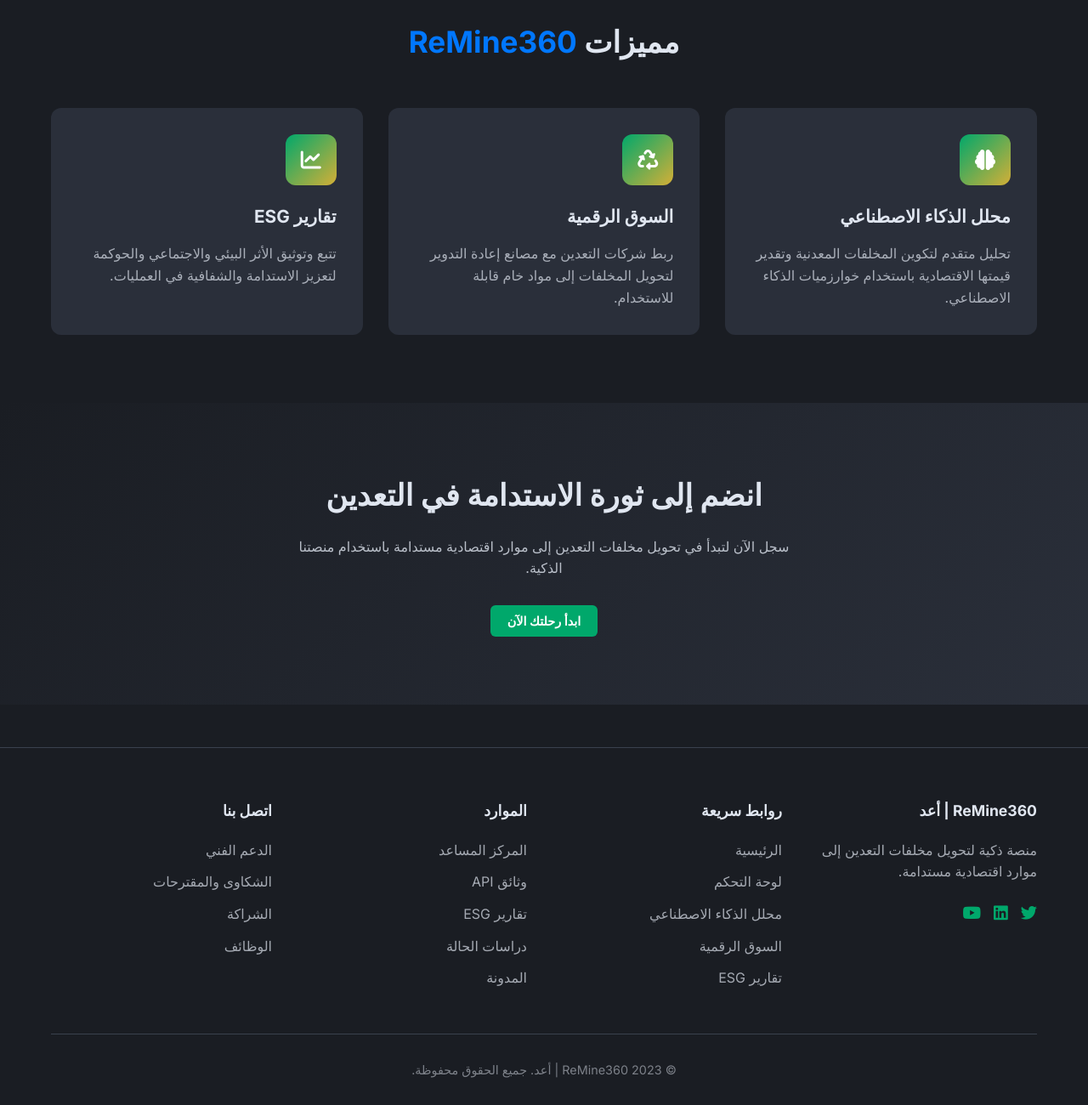
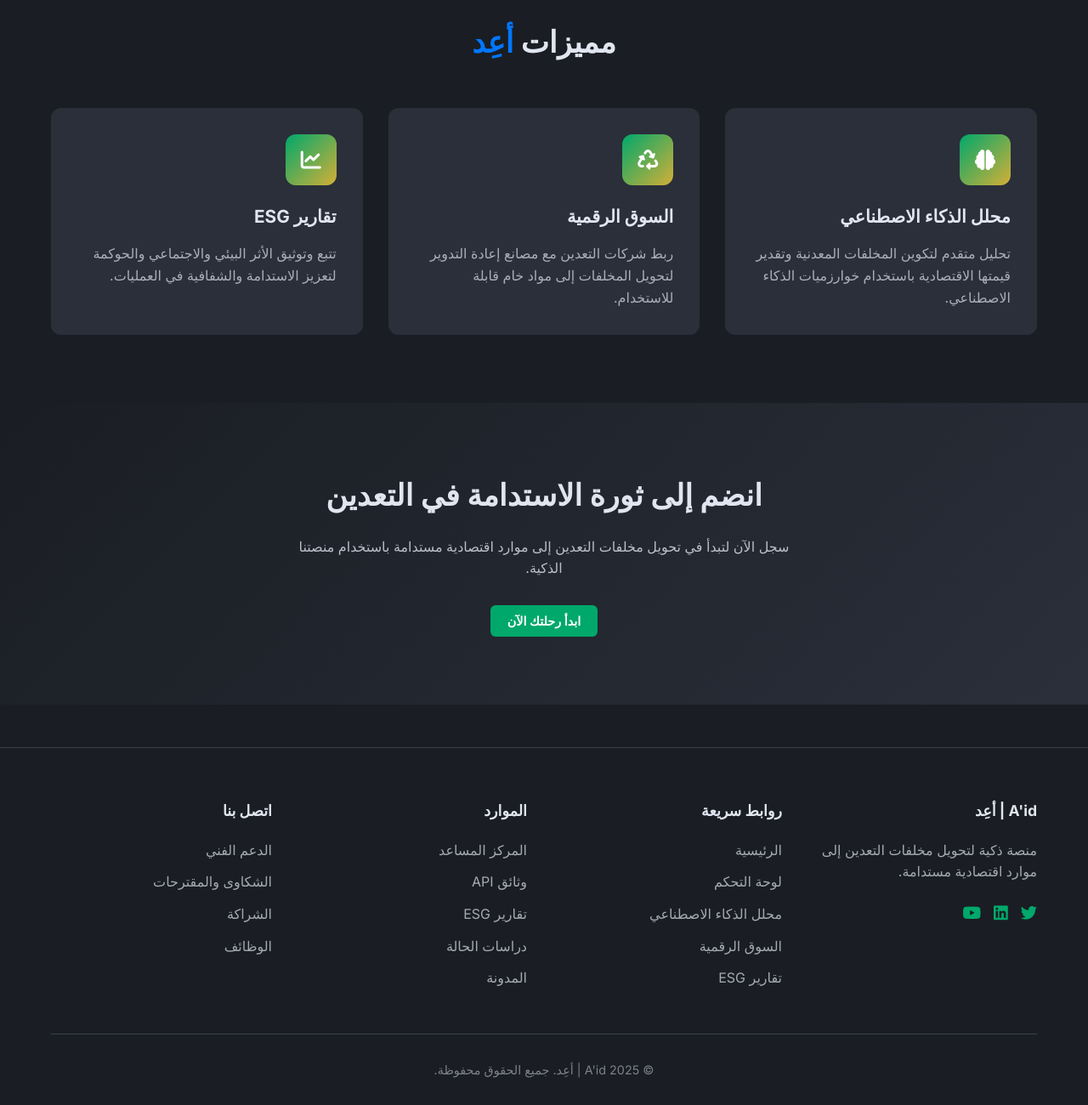
Before and after one commit to Yara-Gimu/ReMine360, a plain HTML site: page index.html in a window 1280 px wide. Shown: the part 1038-2338 px from the top of the page at 85% size. Drawn offline with nearby package versions, Linux system fonts and the light colour scheme.

Commit message:
Update index.html

```diff
--- a/index.html
+++ b/index.html
@@ -3,7 +3,7 @@
 <head>
     <meta charset="UTF-8">
     <meta name="viewport" content="width=device-width, initial-scale=1.0">
-    <title>ReMine360 | أعد - تحويل مخلفات التعدين إلى موارد اقتصادية</title>
+    <title>A'id | أعِد - تحويل مخلفات التعدين إلى موارد اقتصادية</title>
     <link rel="preconnect" href="https://fonts.googleapis.com">
     <link rel="preconnect" href="https://fonts.gstatic.com" crossorigin>
     <link href="https://fonts.googleapis.com/css2?family=Inter:wght@300;400;500;600;700&display=swap" rel="stylesheet">
@@ -1343,7 +1343,7 @@
         <div class="container header-container">
 <div class="logo" onclick="showPage('home')">
     <img src="logo.png" alt="ReMine360 Logo" class="logo-image">
-    <span>ReMine360</span> | <span>أعد</span>
+    <span>A'id</span> | <span>أعِد</span>
 </div>
             <nav>
                 <ul>
@@ -1415,7 +1415,7 @@
         <!-- Features Section -->
         <div class="features">
             <div class="container">
-                <h2 class="section-title">مميزات <span>ReMine360</span></h2>
+                <h2 class="section-title">مميزات <span>أعِد</span></h2>
                 <div class="features-grid">
                     <div class="feature-card" onclick="showPage('analyzer')">
                         <div class="feature-icon">
@@ -1456,7 +1456,7 @@
     <section id="login" class="page">
         <div class="container">
             <div class="login-container">
-                <h2 class="login-title">تسجيل الدخول إلى ReMine360</h2>
+                <h2 class="login-title">تسجيل الدخول إلى أعِد</h2>
                 <form id="loginForm">
                     <div class="form-group">
                         <label for="email">البريد الإلكتروني</label>
@@ -1994,7 +1994,7 @@
         <div class="container">
             <div class="footer-content">
                 <div class="footer-column">
-                    <h4>ReMine360 | أعد</h4>
+                    <h4>A'id | أعِد</h4>
                     <p style="color: rgba(224, 230, 240, 0.7); margin-bottom: 20px;">منصة ذكية لتحويل مخلفات التعدين إلى موارد اقتصادية مستدامة.</p>
                     <div style="display: flex; gap: 15px;">
                         <a href="#" style="color: var(--primary-green); font-size: 1.2rem;"><i class="fab fa-twitter"></i></a>
@@ -2033,7 +2033,7 @@
                 </div>
             </div>
             <div class="footer-bottom">
-                <p>© 2023 ReMine360 | أعد. جميع الحقوق محفوظة.</p>
+                <p>© 2025 A'id | أعِد. جميع الحقوق محفوظة.</p>
             </div>
         </div>
     </footer>
```
